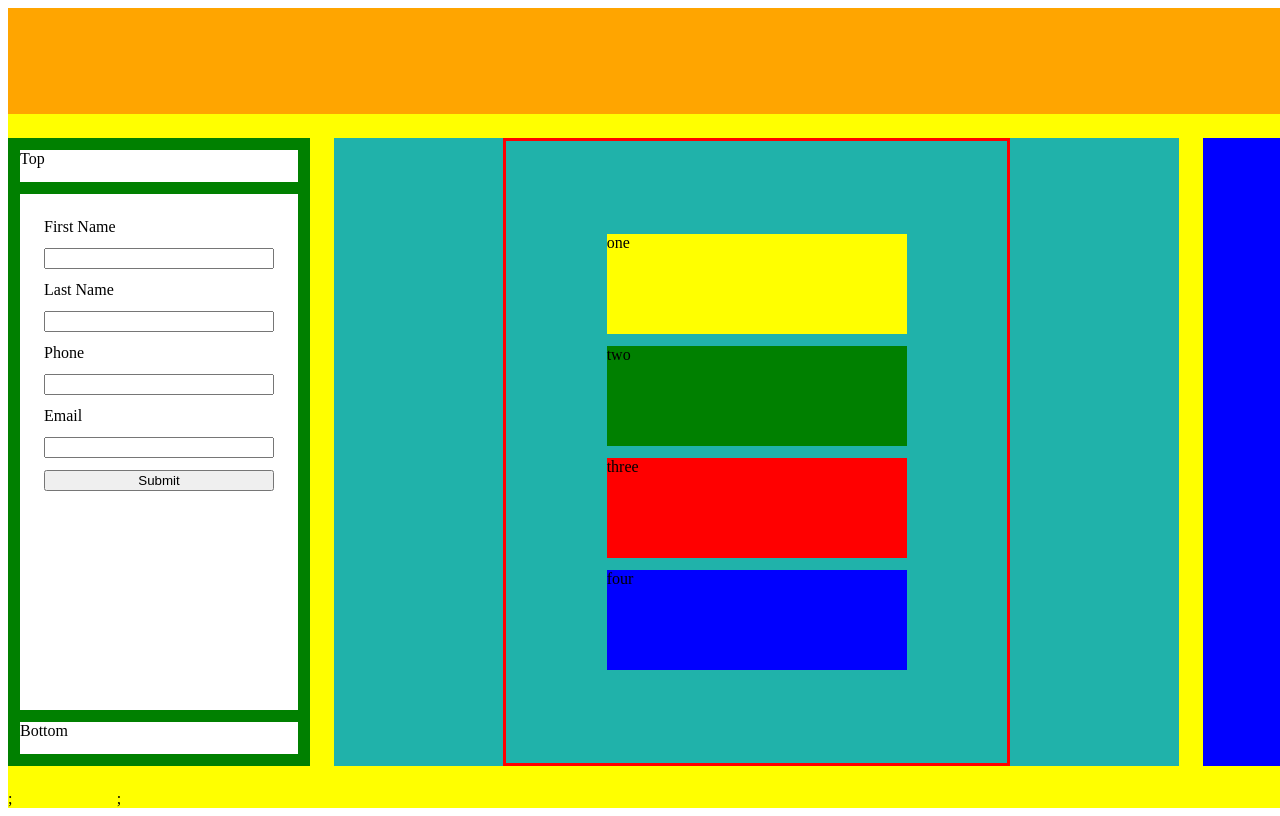
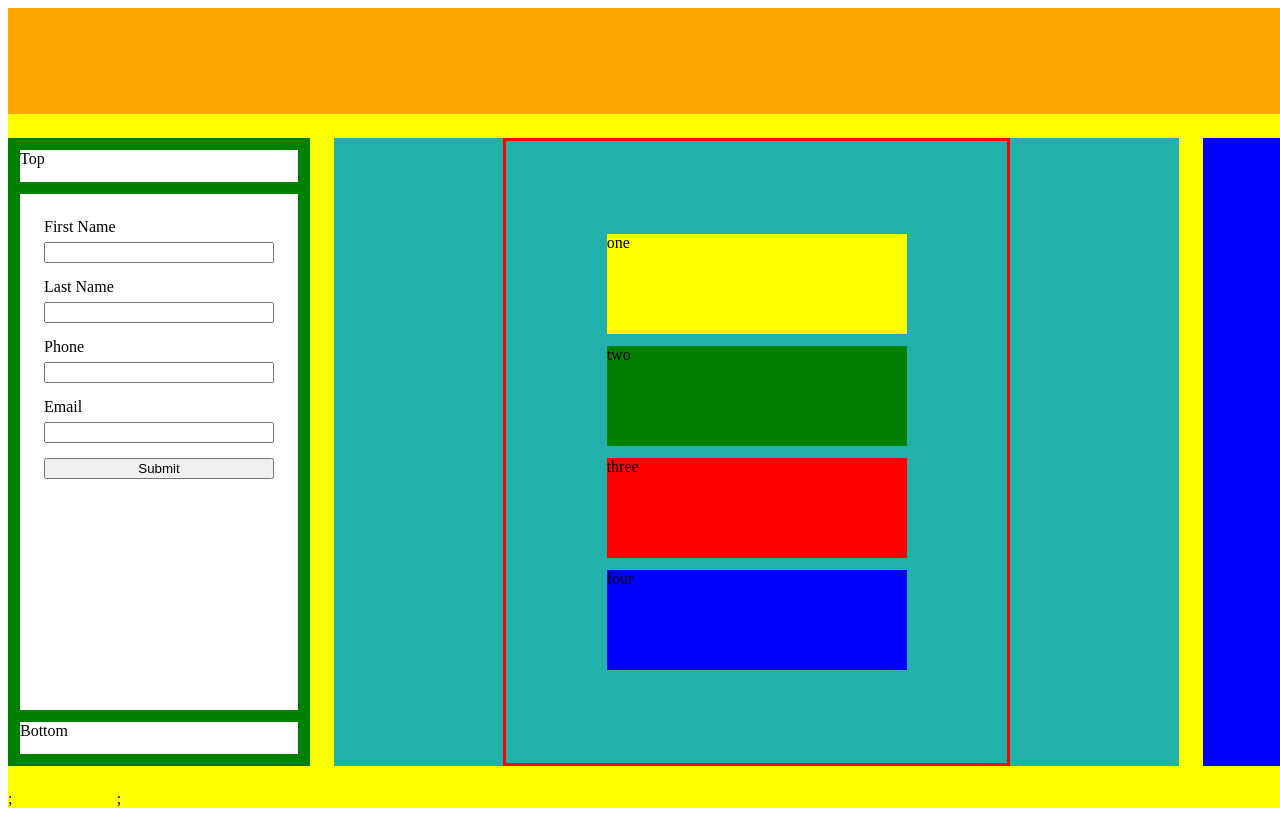
Before and after one commit to PieterJanDelbecke/project-last-dance-react, a React (Vite) app: page / in a window 1280 px wide. Built offline with nearby package versions, Linux system fonts and the light colour scheme.

Commit message:
OnFocus - OnBlur

```diff
--- a/src/components/LeftPane.jsx
+++ b/src/components/LeftPane.jsx
@@ -31,6 +31,14 @@ const BottomBox = styled.div`
 	height: 2rem;
 `;
 
+const InputDiv = styled.div`
+	height: 3rem;
+	/* border: 1px solid red; */
+	display: flex;
+	flex-direction: column;
+	gap: 6px;
+`;
+
 const LeftPane = () => {
 	const inputForms = [
 		{ name: "First Name", id: uuidv4() },
@@ -45,16 +53,24 @@ const LeftPane = () => {
 		const formData = new FormData(e.target);
 		console.log([...formData.entries()]);
 	};
+
+	const handleOnFocus = () => {
+		console.log("FOCUS");
+	};
+
+	const handleOnBlur = () => {
+		console.log("BLUR");
+	};
 	return (
 		<>
 			<Container>
 				<TopBox>Top</TopBox>
 				<MiddleBox onSubmit={handleSubmit}>
 					{inputForms.map((form) => (
-						<>
+						<InputDiv>
 							<label htmlFor={form.id}>{form.name}</label>
-							<input type="text" name={form.name} id={form.id} />
-						</>
+							<input type="text" name={form.name} id={form.id} onFocus={handleOnFocus} onBlur={handleOnBlur} />
+						</InputDiv>
 					))}
 
 					<button type="submit">Submit</button>
```
